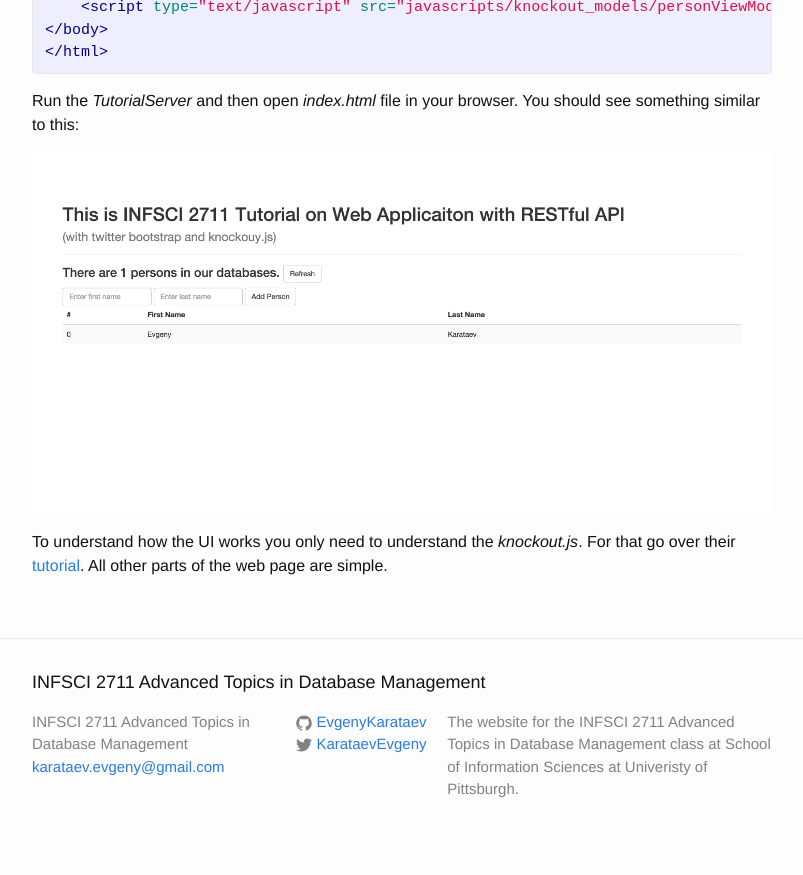
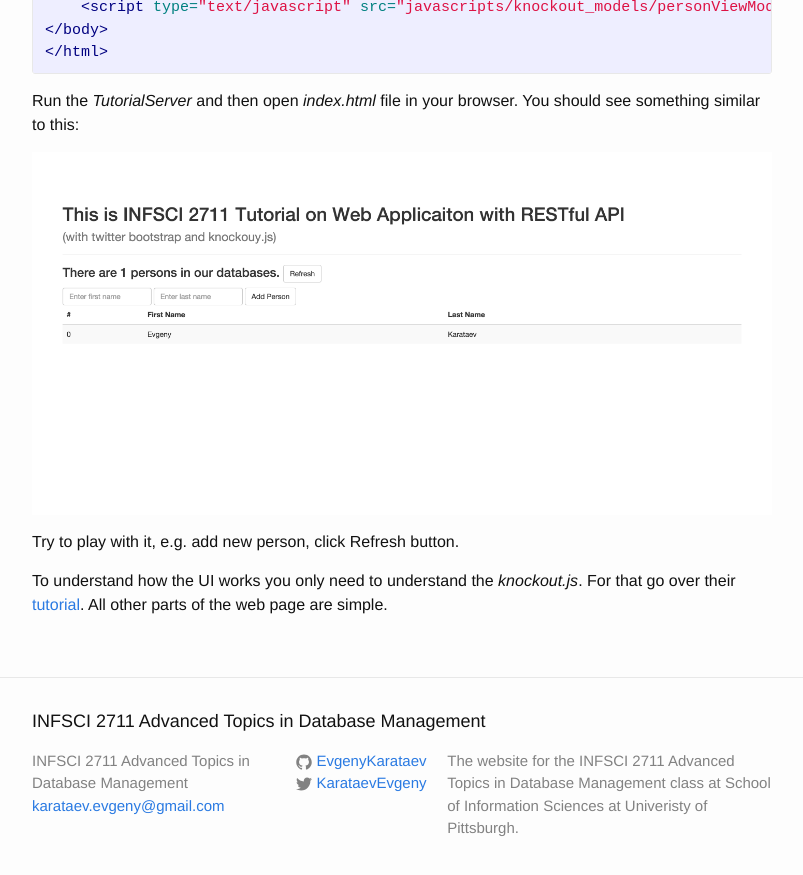
Before and after one commit to infsci2711/infsci2711.github.io, a Jekyll site: the page built from _posts/2015-01-28-tutorial-web-rest-api.markdown, in a window 1280 px wide and 900 px high, scrolled down 23978 px. Shown: the top 875 px of the window, without its empty margins (238-1041 px from the left). Built offline with Jekyll 4.4.1, drawn with Linux system fonts in a browser that asks for light colours.

```diff
--- a/_posts/2015-01-28-tutorial-web-rest-api.markdown
+++ b/_posts/2015-01-28-tutorial-web-rest-api.markdown
@@ -858,6 +858,8 @@
 
 ![Html Page](/images/htmlPage.png)
 
+Try to play with it, e.g. add new person, click Refresh button.
+
 To understand how the UI works you only need to understand the *knockout.js*. For that go over their [tutorial](http://learn.knockoutjs.com/#/?tutorial=intro). All other parts of the web page are simple.
 
 [Jersey]:	https://jersey.java.net/
```
